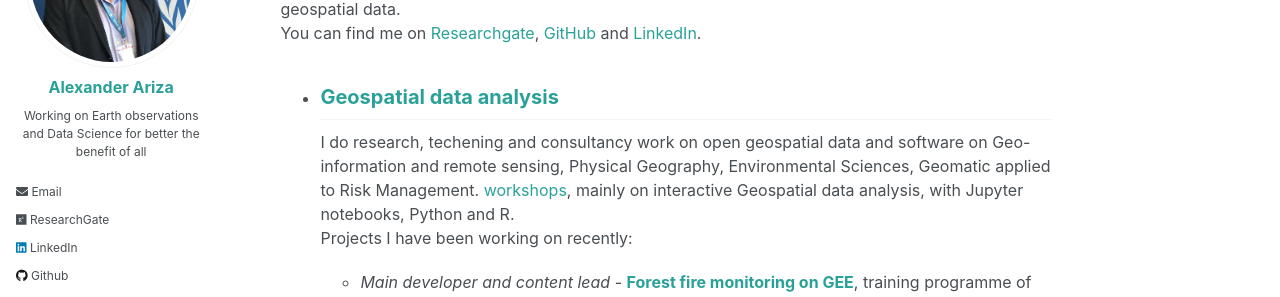
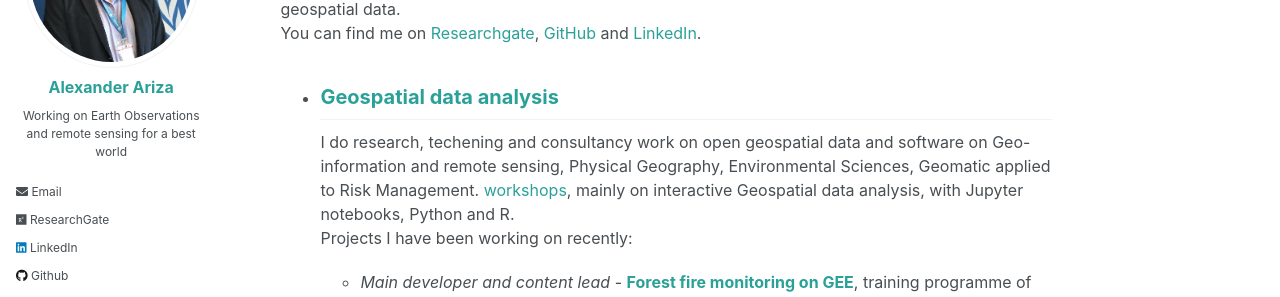
Before and after one commit to Alexanderariza/alexanderariza.github.io, a Jekyll site: the page built from _pages/about.md, in a window 1280 px wide. Shown: the part 217-514 px from the top of the page. Built offline with Jekyll 4.4.1, drawn with Linux system fonts in a browser that asks for light colours; some web fonts are replaced.

Commit message:
Update _config.yml

```diff
--- a/_config.yml
+++ b/_config.yml
@@ -82,7 +82,7 @@ analytics:
 author:
   name             : " Alexander Ariza"
   avatar           : "logo.png"
-  bio              : "Working on Earth observations and Data Science for better the benefit of all"
+  bio              : "Working on Earth Observations and remote sensing for a best world"
   location         :
   employer         :
   pubmed           :
```
